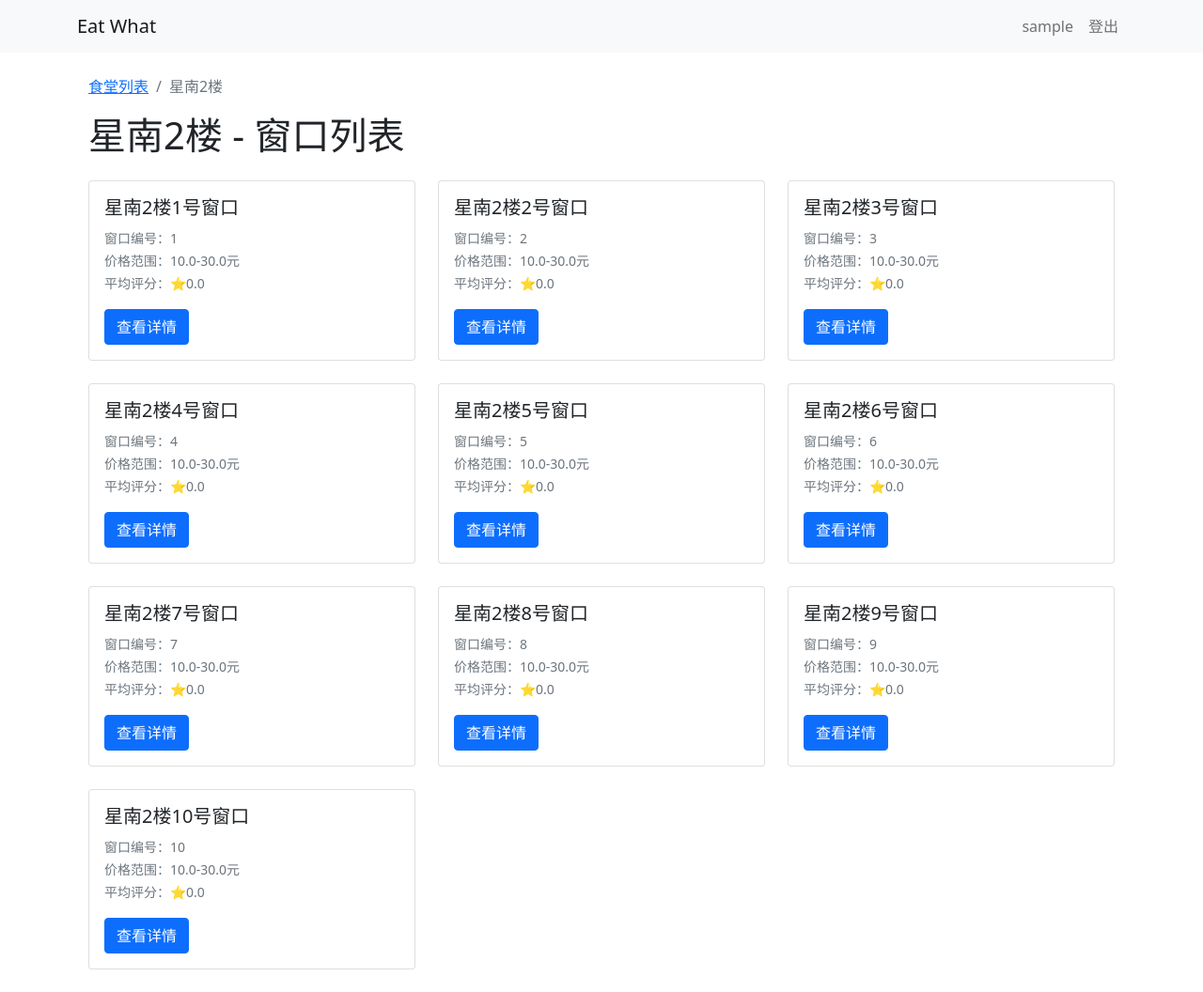
After one commit to Killian-Lee/Eat-What, a Flask app: a page that uses app/templates/base.html in a window 1280 px wide. The commit adds this page. Shown: the whole page at 94% size. Run offline with Flask 3, Linux system fonts and the light colour scheme; the visitor is signed in with stand-in values (Sample User, id 1); data comes from the database, SQL or seed files in the repository; both versions use the stored data as it was before the commit.

Commit message:
新增星南档口

```diff
--- a/app/routes.py
+++ b/app/routes.py
@@ -1,7 +1,7 @@
 from flask import Blueprint, render_template, flash, redirect, url_for, request, session, jsonify
 from app.forms import (LoginForm, EmailVerificationForm, RegistrationForm,
                       ResetPasswordRequestForm, ResetPasswordForm, RandomSearchForm)
-from app.models import User, Window, Canteen
+from app.models import User, Window, Canteen, Comment
 from app import db
 from flask_login import login_user, logout_user, login_required, current_user
 from werkzeug.urls import url_parse
@@ -156,7 +156,7 @@ def reset_password():
             session.pop('reset_email', None)
             session.pop('reset_expiration', None)
 
-            flash('密码已重置，请使用新密���登录', 'success')
+            flash('密码已重置，请使用新密码登录', 'success')
             return redirect(url_for('auth.login'))
 
     return render_template('reset_password.html', form=form)
@@ -206,3 +206,33 @@ def random_window():
 def get_floors(canteen):
     floors = db.session.query(Canteen.floor).filter_by(name=canteen).all()
     return jsonify([(str(f[0]), f'{f[0]}楼') for f in floors])
+
+@auth_bp.route('/canteens')
+@login_required
+def list_canteens():
+    """显示所有食堂"""
+    canteens = db.session.query(Canteen.name).distinct().all()
+    canteen_data = {}
+
+    for c in canteens:
+        canteen_name = c[0]
+        floors = Canteen.query.filter_by(name=canteen_name).all()
+        canteen_data[canteen_name] = floors
+
+    return render_template('canteens.html', canteen_data=canteen_data)
+
+@auth_bp.route('/canteen/<name>/<int:floor>')
+@login_required
+def view_canteen(name, floor):
+    """显示特定食堂特定楼层的窗口"""
+    canteen = Canteen.query.filter_by(name=name, floor=floor).first_or_404()
+    windows = Window.query.filter_by(canteen_id=canteen.id).order_by(Window.number).all()
+    return render_template('canteen_detail.html', canteen=canteen, windows=windows)
+
+@auth_bp.route('/window/<int:id>')
+@login_required
+def view_window(id):
+    """显示窗口详情"""
+    window = Window.query.get_or_404(id)
+    comments = Comment.query.filter_by(window_id=id).order_by(Comment.created_at.desc()).all()
+    return render_template('window_detail.html', window=window, comments=comments)
--- a/app/templates/base.html
+++ b/app/templates/base.html
@@ -14,20 +14,10 @@
                 <span class="navbar-toggler-icon"></span>
             </button>
             <div class="collapse navbar-collapse" id="navbarNav">
-                <ul class="navbar-nav me-auto">
+                <ul class="navbar-nav ms-auto">
                     {% if current_user.is_authenticated %}
                     <li class="nav-item">
-                        <a class="nav-link" href="#">浏览食堂</a>
-                    </li>
-                    <li class="nav-item">
-                        <a class="nav-link" href="{{ url_for('auth.random_window') }}">随机推荐</a>
-                    </li>
-                    {% endif %}
-                </ul>
-                <ul class="navbar-nav">
-                    {% if current_user.is_authenticated %}
-                    <li class="nav-item">
-                        <span class="nav-link">{{ current_user.email }}</span>
+                        <span class="nav-link">{{ current_user.username }}</span>
                     </li>
                     <li class="nav-item">
                         <a class="nav-link" href="{{ url_for('auth.logout') }}">登出</a>
@@ -37,7 +27,7 @@
                         <a class="nav-link" href="{{ url_for('auth.login') }}">登录</a>
                     </li>
                     <li class="nav-item">
-                        <a class="nav-link" href="{{ url_for('auth.register') }}">注册</a>
+                        <a class="nav-link" href="{{ url_for('auth.register_email') }}">注册</a>
                     </li>
                     {% endif %}
                 </ul>
--- /dev/null
+++ b/app/templates/canteen_detail.html
@@ -0,0 +1,34 @@
+{% extends "base.html" %}
+
+{% block title %}{{ canteen.name }}{{ canteen.floor }}楼{% endblock %}
+
+{% block content %}
+<div class="container">
+    <nav aria-label="breadcrumb">
+        <ol class="breadcrumb">
+            <li class="breadcrumb-item"><a href="{{ url_for('auth.list_canteens') }}">食堂列表</a></li>
+            <li class="breadcrumb-item active">{{ canteen.name }}{{ canteen.floor }}楼</li>
+        </ol>
+    </nav>
+
+    <h1 class="mb-4">{{ canteen.name }}{{ canteen.floor }}楼 - 窗口列表</h1>
+
+    <div class="row">
+        {% for window in windows %}
+        <div class="col-md-4 mb-4">
+            <div class="card">
+                <div class="card-body">
+                    <h5 class="card-title">{{ window.name }}</h5>
+                    <p class="card-text">
+                        <small class="text-muted">窗口编号：{{ window.number }}</small><br>
+                        <small class="text-muted">价格范围：{{ window.min_price }}-{{ window.max_price }}元</small><br>
+                        <small class="text-muted">平均评分：⭐{{ "%.1f"|format(window.avg_rating) }}</small>
+                    </p>
+                    <a href="{{ url_for('auth.view_window', id=window.id) }}" class="btn btn-primary">查看详情</a>
+                </div>
+            </div>
+        </div>
+        {% endfor %}
+    </div>
+</div>
+{% endblock %}
--- a/app/templates/random_result.html
+++ b/app/templates/random_result.html
@@ -12,7 +12,7 @@
                     <h3>{{ window.canteen.name }}{{ window.canteen.floor }}楼 {{ window.name }}</h3>
                     <p class="mb-2">窗口编号：{{ window.number }}</p>
                     <p class="mb-2">价格范围：{{ window.min_price }}-{{ window.max_price }}元</p>
-                    <p class="mb-2">平均评分：{{ "%.1f"|format(window.avg_rating) }}星</p>
+                    <p class="mb-2">平均评分：⭐{{ "%.1f"|format(window.avg_rating) }}</p>
                 </div>
                 <div class="mt-4">
                     <a href="{{ url_for('auth.random_window') }}" class="btn btn-primary">重新随机</a>
```
Also changed, not shown: add_windows.py (added, +38 -0 lines), app/templates/canteens.html (added, +30 -0 lines), app/templates/welcome.html (+4 -4 lines), app/templates/window_detail.html (added, +54 -0 lines), eatwhat.db (deleted).
